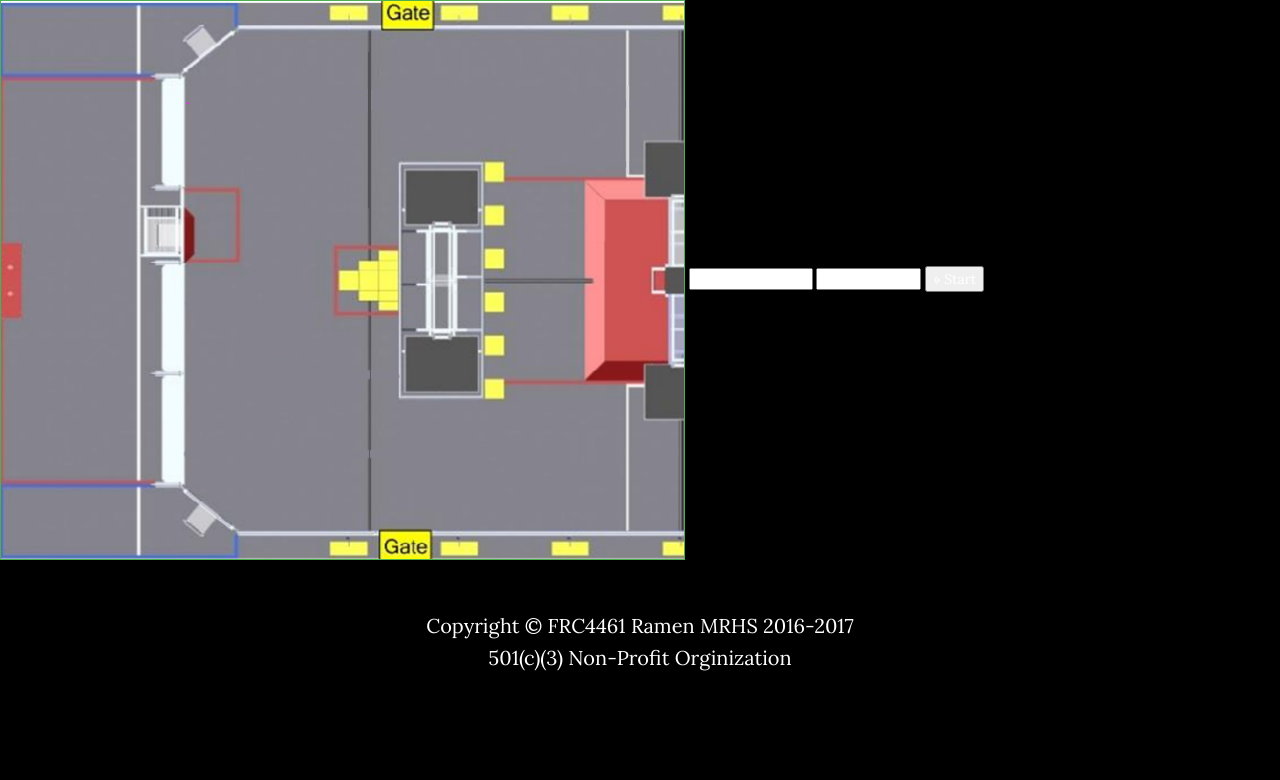
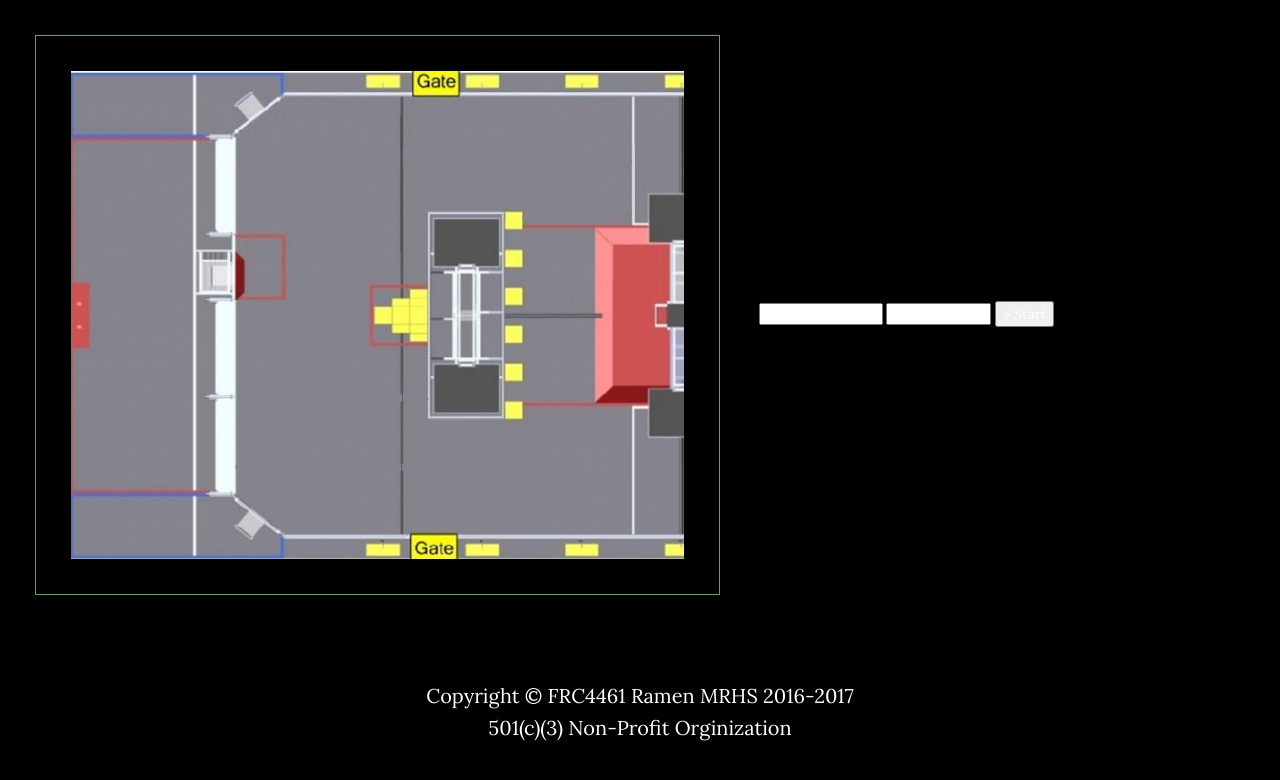
Before and after one commit to FRC4461/FRC4461.github.io, a website: page playbook.html in a window 1280 px wide. Drawn offline with nearby package versions, Linux system fonts and the light colour scheme.

Commit message:
Update playbook.html

```diff
--- a/playbook.html
+++ b/playbook.html
@@ -29,9 +29,9 @@
     <script src="js/grayscale.min.js"></script>
 <style>
     .padding {
-        padding 35px;
-
-    border: 1.5px solid #4CAF50;
+        padding: 35px;
+        margin: 35px;
+        border: 1.5px solid #4CAF50;
     }
 </style>
 <body>
```
